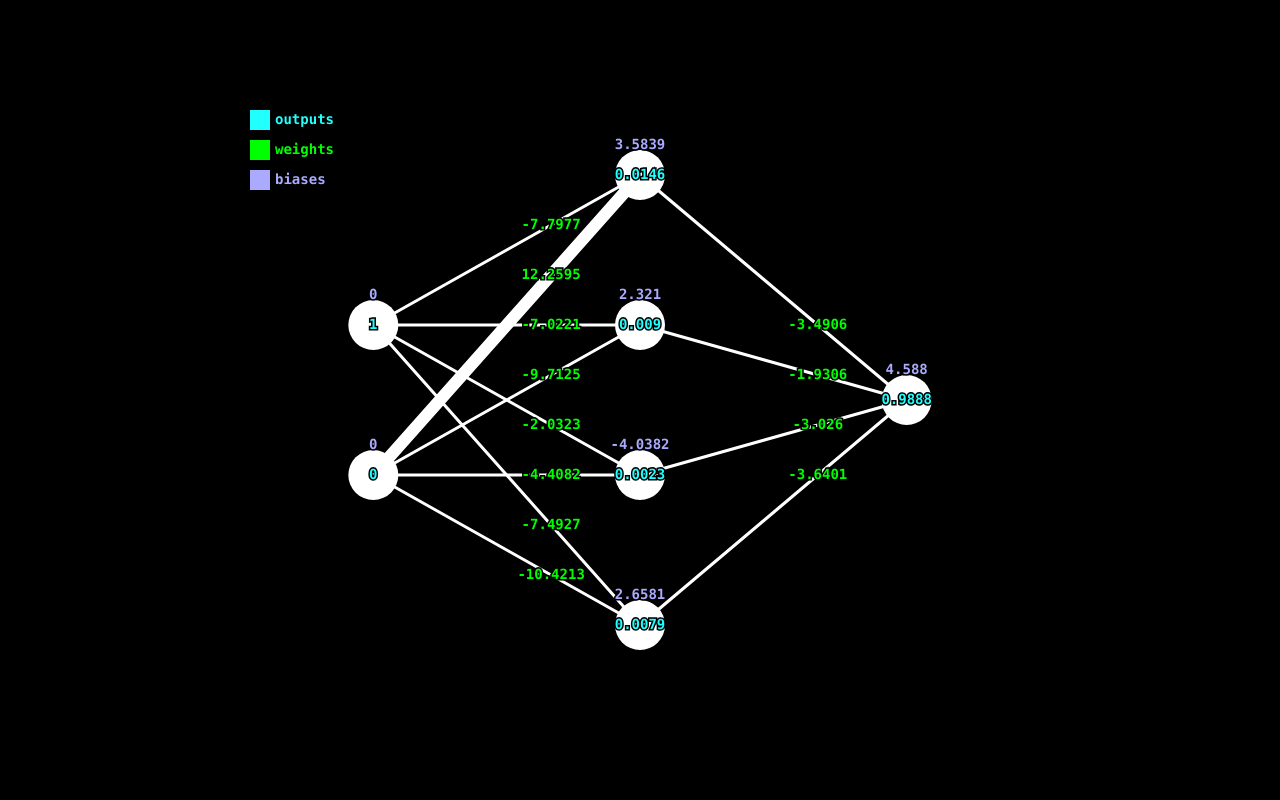
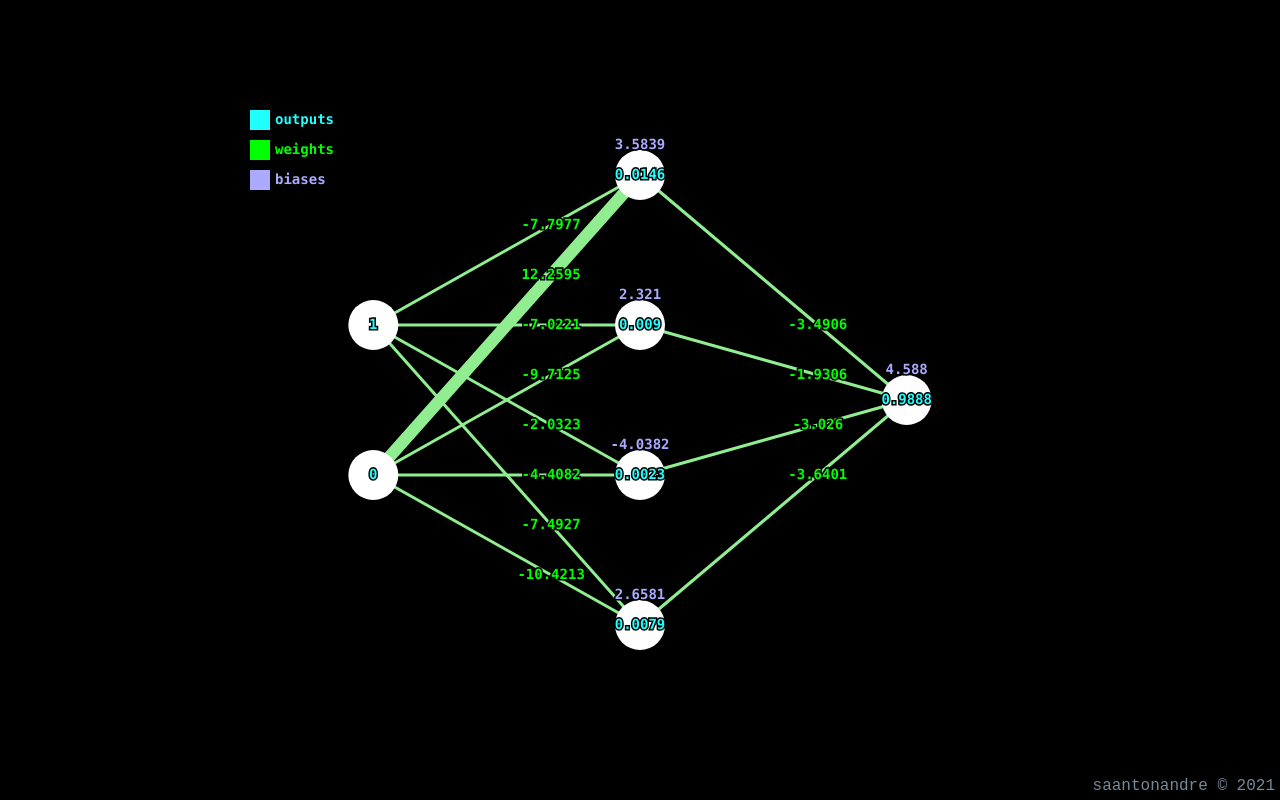
Before and after one commit to saantonandre/NNV, a plain HTML site: page index.html in a window 1280 px wide. Drawn offline with Linux system fonts and the light colour scheme.

Commit message:
Tweaks / removed bias computation on input layer

```diff
--- a/index.html
+++ b/index.html
@@ -20,6 +20,7 @@
 </head>
 
 <body>
+    <span style="position:absolute;right:5px;bottom:5px;color:lightslategrey;">saantonandre © 2021</span>
     <script src="./main.js" type="module"></script>
 </body>
 
--- a/main.js
+++ b/main.js
@@ -1,7 +1,7 @@
 import { NeuralNetwork } from './modules/neuralNetwork/neuralNetwork.js';
 import { c, canvas } from './modules/canvas/canvas.js';
 
-let dataset = [{
+let xorDataset = [{
         inputs: [
             0,
             1
@@ -37,10 +37,11 @@ let dataset = [{
             0
         ]
     }
-]
+];
+
 let neuralNetwork = new NeuralNetwork();
 neuralNetwork.initialize(2, [4], 1);
-neuralNetwork.train(dataset, 10000);
+neuralNetwork.train(xorDataset, 10000);
 neuralNetwork.render(c, canvas);
 
 //neuralNetwork.test(c, canvas);
--- a/modules/neuralNetwork/neuralNetwork.js
+++ b/modules/neuralNetwork/neuralNetwork.js
@@ -153,17 +153,17 @@ export class NeuralNetwork {
      */
     backPropagation(layer, targets) {
         layer.getErrors(targets);
-        layer.tweak(this.learningRate);
         if (layer === this.inputLayer) {
             // The input layer doesn't back-propagate
             return true;
         }
+        layer.tweak(this.learningRate);
         this.backPropagation(this.previousLayer(layer), targets)
     }
     /**
      * Trains this neural network for a given amount of cycles
      *
-     * @param {Number[][]} dataset The dataset with which this neural network will be trained
+     * @param {Object[]} dataset The dataset with which this neural network will be trained
      * @param {Number} iterations The amount of cycles
      */
     train(dataset, iterations) {
@@ -245,7 +245,7 @@ export class NeuralNetwork {
         layers.forEach((layer, i) => {
             layer.nodes.forEach((node, j) => {
                 node.forwardLinks.forEach(link => {
-                    context.strokeStyle = "white";
+                    context.strokeStyle = "lightgreen";
                     context.lineWidth = link.weight;
                     context.beginPath();
                     context.moveTo(node.x, node.y);
@@ -272,9 +272,11 @@ export class NeuralNetwork {
                 let text = new Text(node.x, node.y, colors.outputs)
                 text.content = '' + parseFloat(node.computedOutput.toFixed(4));
                 text.render(context)
-                let text2 = new Text(node.x, node.y - 30, colors.biases)
-                text2.content = '' + parseFloat(node.bias.toFixed(4));
-                text2.render(context)
+                if (layer !== this.inputLayer) {
+                    let text2 = new Text(node.x, node.y - 30, colors.biases)
+                    text2.content = '' + parseFloat(node.bias.toFixed(4));
+                    text2.render(context)
+                }
             })
         })
 
```
